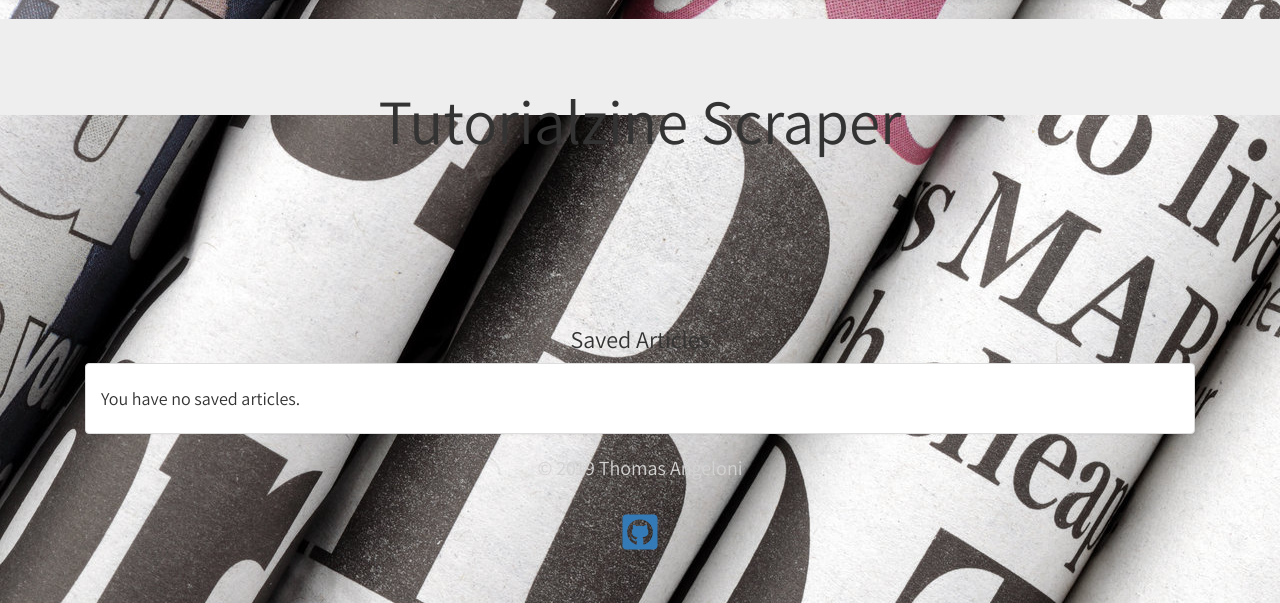
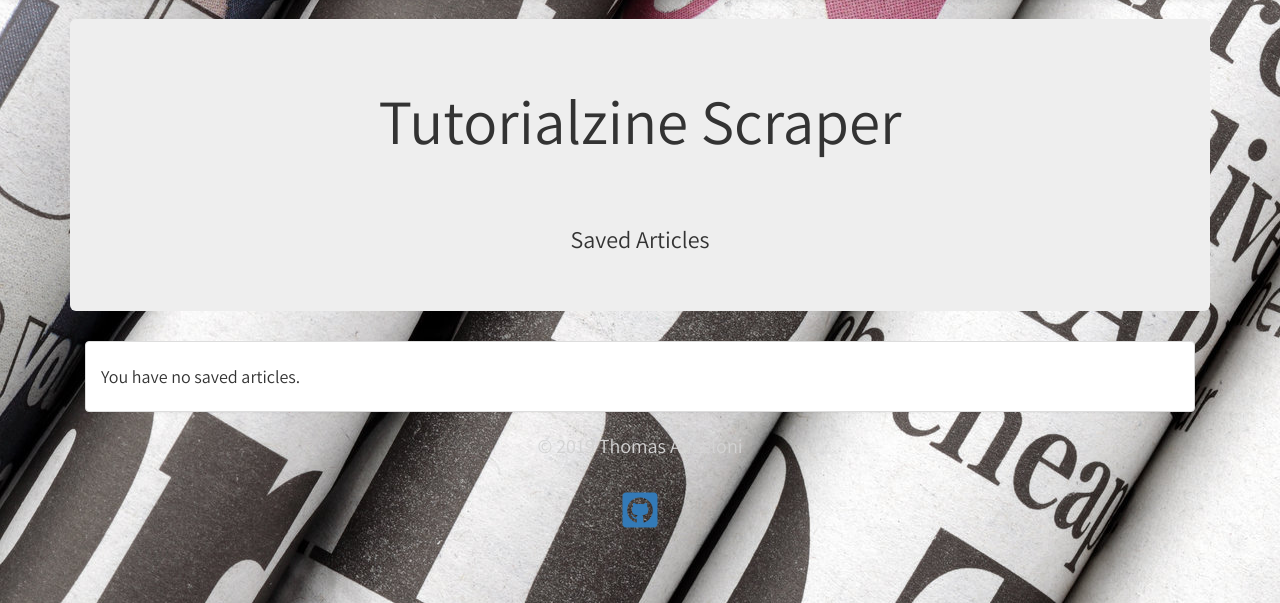
Before and after one commit to TJANGEL/mongo_scraper, a Node server app: page /saved in a window 1280 px wide. Shown: the part 51-654 px from the top of the page. Run offline with Node 20, Linux system fonts and the light colour scheme; data that the repository does not hold is empty; some libraries are stand-ins or nearby versions.

Commit message:
reformatted

```diff
--- a/views/saved.handlebars
+++ b/views/saved.handlebars
@@ -1,19 +1,14 @@
 <!--Saved Articles Page-->
 
-<div class="jumbotron p-3 p-md-5 rounded">
-        <div class="col-lg-12 text-center">
-            <h1 class="display-4">Tutorialzine Scraper</h1>
-            <br><br><br><br><br><br><br>
+<div class="container">
+
+    <div class="col-md-12 jumbotron">
+        <div class="text-center">
+            <h1>Tutorialzine Scraper</h1>
+            <br><br>
             <h3 id="saved">Saved Articles</h3>
         </div>
     </div>
-<div class="container">
-
-    {{!-- <div class="col-md-12 jumbotron">
-        <div class="text-center">
-            <h1> Saved Articles</h1>
-        </div>
-    </div> --}}
     <div class="col-md-12">
         {{#if article}}
             {{#each article}}
```
Also changed, not shown: views/home.handlebars (+4 -3 lines).
